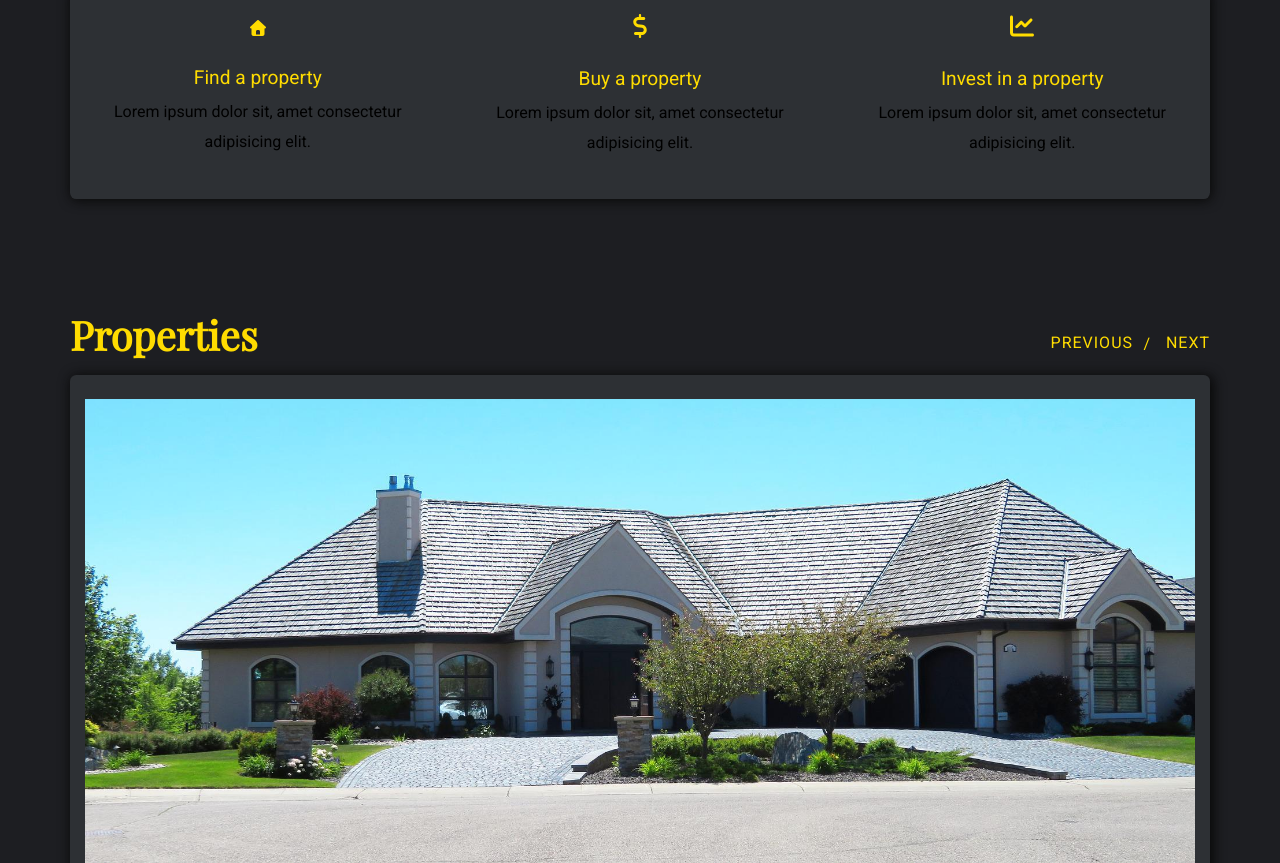
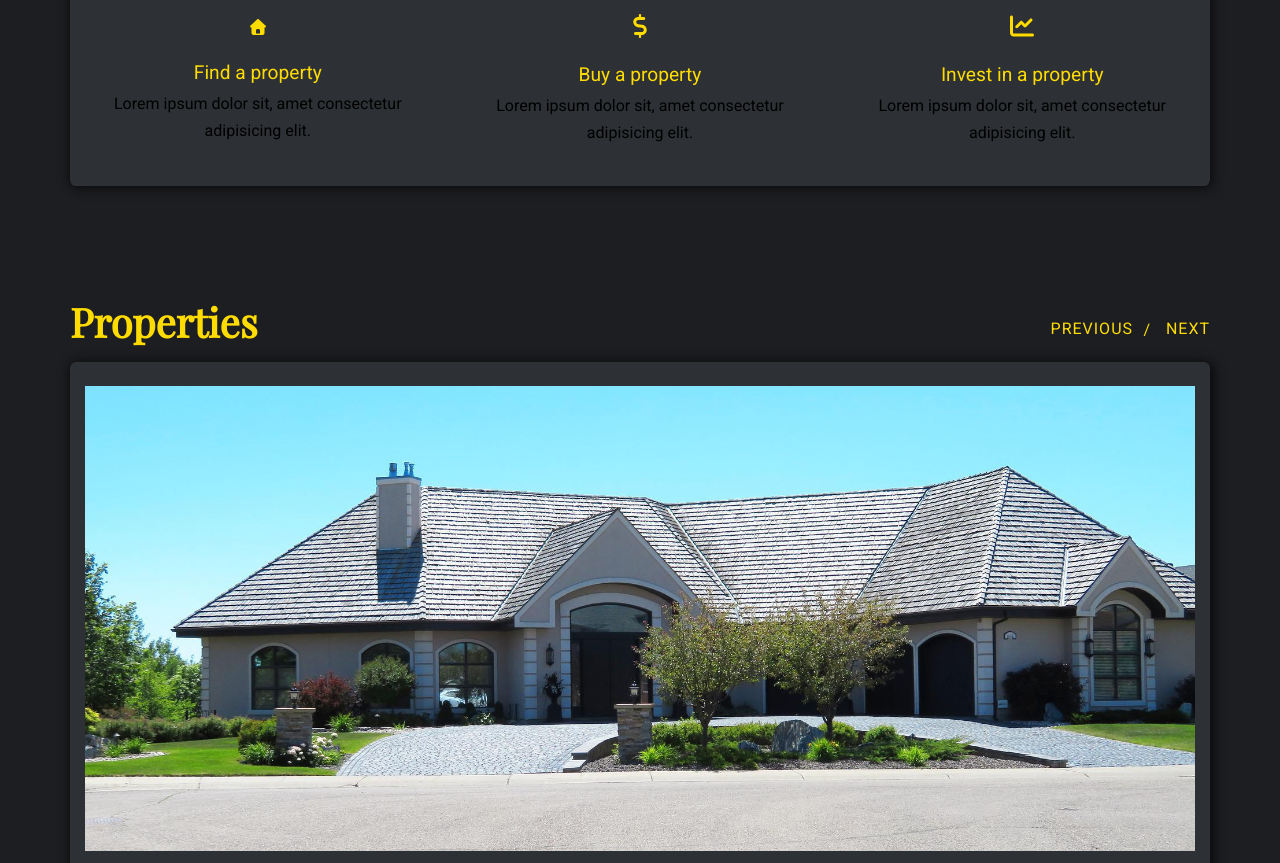
Before and after one commit to greytyler/Properties-website, a plain HTML site: page index.html in a window 1280 px wide. Shown: the part 922-1785 px from the top of the page. Drawn offline with nearby package versions, Linux system fonts and the light colour scheme.

Commit message:
Update style.css

```diff
--- a/css/style.css
+++ b/css/style.css
@@ -17,7 +17,7 @@ body {
     font-size: 1rem;
     font-weight: 400;lll
     color: var(--whitish);
-    line-height: 1.9;
+    line-height: 1.7;
     background:var(--greydarker)
 }
 
```
